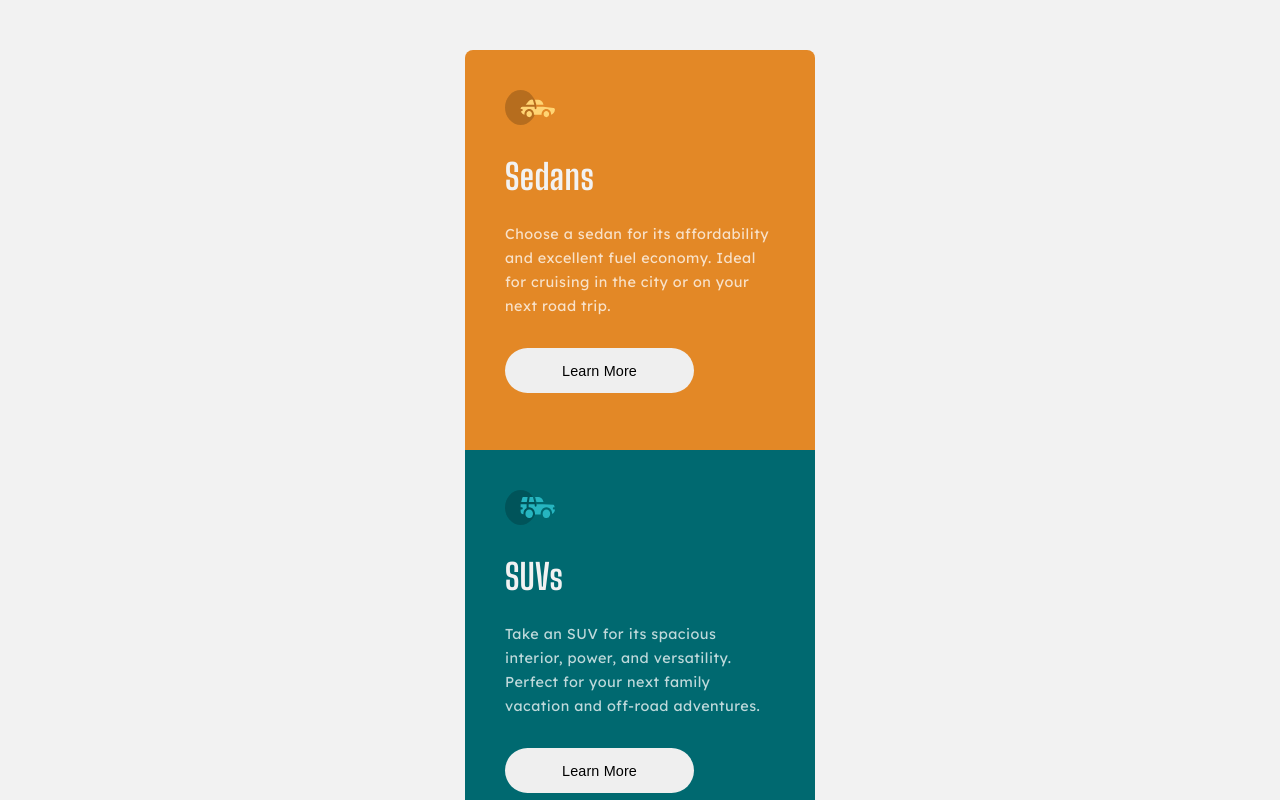
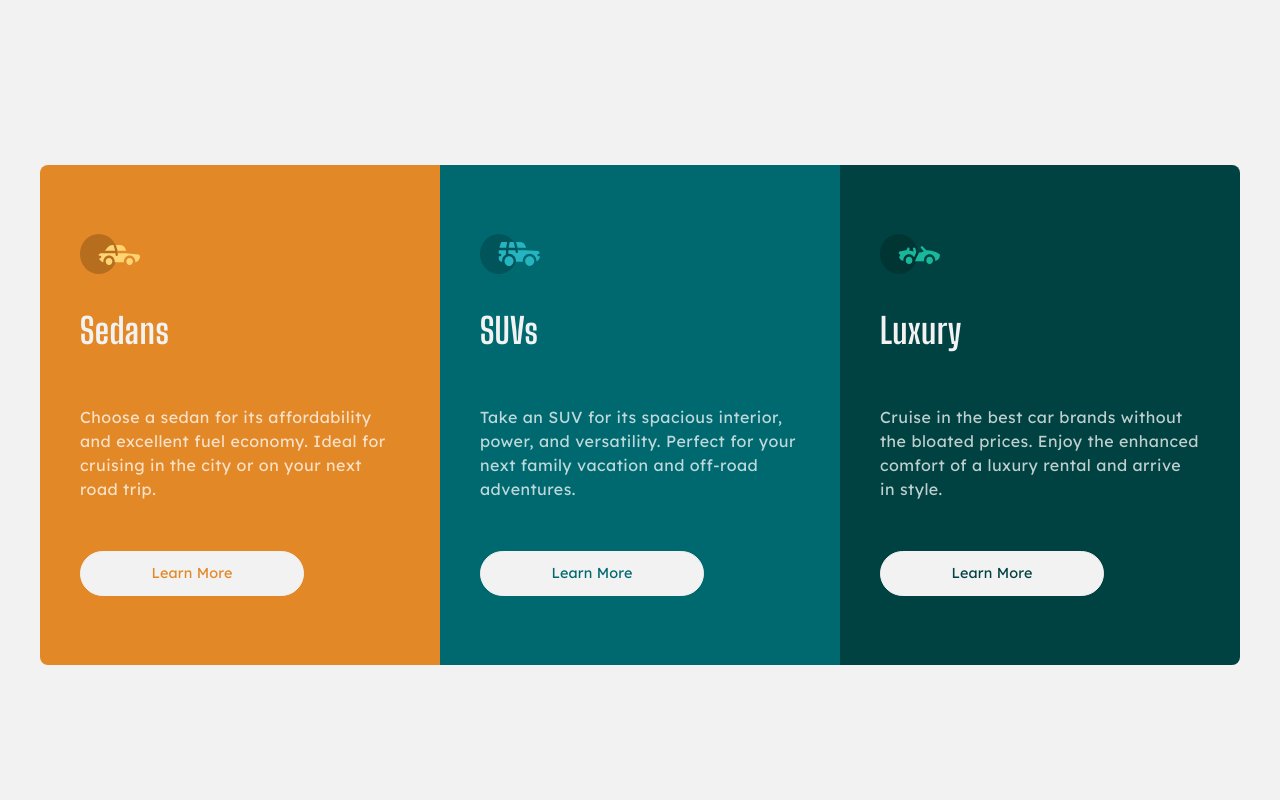
Before and after one commit to Lusk1nha/Column-Preview-Card, a plain HTML site: page public/index.html in a window 1280 px wide. Shown: the top 800 px of the page. Drawn offline with Linux system fonts and the light colour scheme.

Commit message:
final project, finishing desktop-style, readme-update

```diff
--- a/public/index.html
+++ b/public/index.html
@@ -6,11 +6,13 @@
 
   <link rel="shortcut icon" href="./assets/favicon-32x32.png">
   <link rel="stylesheet" href="./styles/main.css">
+  <link rel="stylesheet" href="./styles/responsive.css">
+
   <title>Frontend Mentor | 3-column preview card component</title>
 
 </head>
 <body>
-  <div id="mainContainer">
+  <main id="mainContainer">
     <div class="card">
       <img class="card-img" src="./assets/icon-sedans.svg" alt="sedan car image">
       <h1 class="car-type">Sedans</h1>
@@ -43,7 +45,7 @@
 
       <button class="card-button">Learn More</button>
     </div>
-  </div>
+  </main>
 
 </body>
 </html>
--- a/public/styles/main.css
+++ b/public/styles/main.css
@@ -54,7 +54,7 @@ body {
 .card {
   background-color: var(--sedans-color);
 
-  max-width: 350px;
+  max-width: 400px;
   min-width: 175px;
   width: 100%;
   min-height: 400px;
@@ -74,14 +74,29 @@ body {
 
 }
 
+.card:first-child button {
+  color: var(--sedans-color);
+
+}
+
 .card:nth-child(2) {
   background-color: var(--suvs-color);
+
+}
+
+.card:nth-child(2) button {
+  color: var(--suvs-color);
 
 }
 
 .card:last-child {
   background-color: var(--luxury-color);
   border-radius: 0px 0px 8px 8px;
+
+}
+
+.card:last-child button {
+  color: var(--luxury-color);
 
 }
 
@@ -116,15 +131,31 @@ body {
 }
 
 .card .card-button {
+  background-color: var(--color-neutral-2);
+
   width: 70%;
   height: 45px;
 
   font-size: 0.9rem;
+  font-family: 'Lexend Deca', sans-serif;
   letter-spacing: 0.01em;
 
-  border: none;
+  border: 1px solid var(--color-neutral-2);
   border-radius: 40px;
 
   margin-bottom: 20px;
 
+  outline: none;
+
+  cursor: pointer;
+
+  transition: background 0.3s, color 0.3s;
+
 }
+
+.card .card-button:hover,
+.card .card-button:focus {
+  background: transparent;
+  color: var(--color-neutral-2);
+
+}
--- /dev/null
+++ b/public/styles/responsive.css
@@ -0,0 +1,50 @@
+@media screen and (min-width: 800px) {
+  #mainContainer  {
+    flex-direction: row;
+    justify-content: center;
+
+  }
+
+  .card {
+    height: 500px;
+
+    justify-content: space-evenly;
+
+  }
+
+  .card:first-child {
+    border-radius: 8px 0px 0px 8px;
+
+  }
+
+  .card:nth-child(2) {
+    background-color: var(--suvs-color);
+
+  }
+
+  .card:last-child {
+    background-color: var(--luxury-color);
+    border-radius: 0px 8px 8px 0px;
+
+  }
+
+  .card .card-img {
+    width: 60px;
+    height: 40px;
+
+    margin-bottom: 5px;
+
+  }
+
+  .card .card-text {
+    font-size: 1rem;
+
+    margin: 0;
+
+  }
+
+  .card .card-button {
+    margin-top: 20px;
+
+  }
+}
```
Also changed, not shown: public/assets/github-image-desktop.png (added), public/assets/github-image-mobile.png (added), 1 other file.
